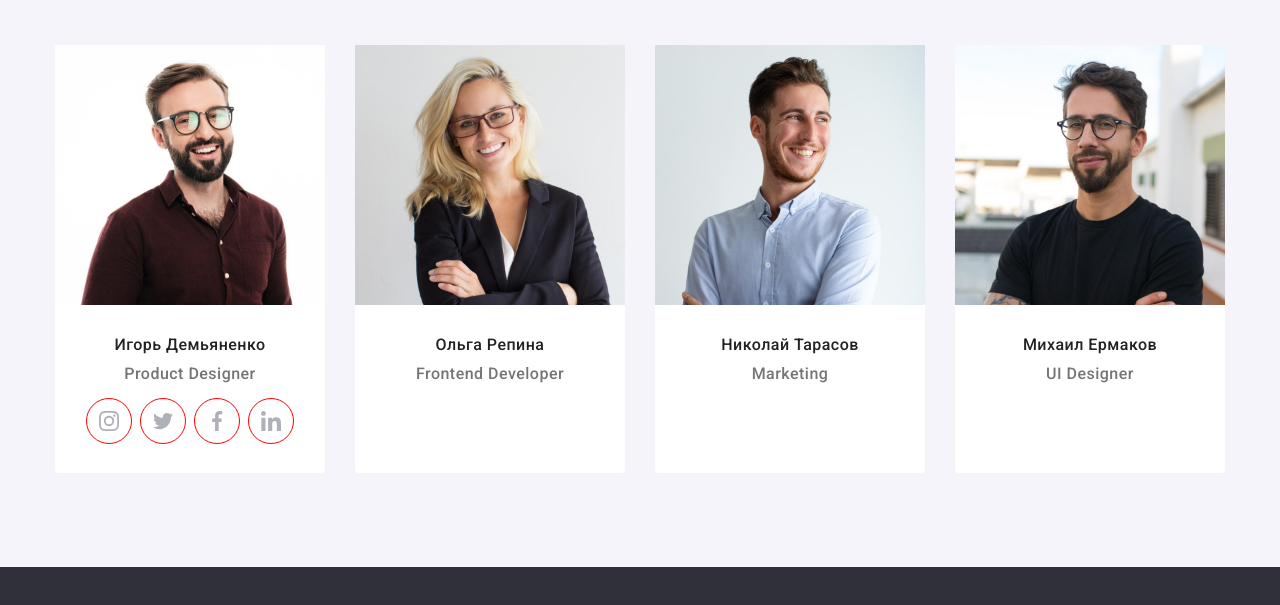
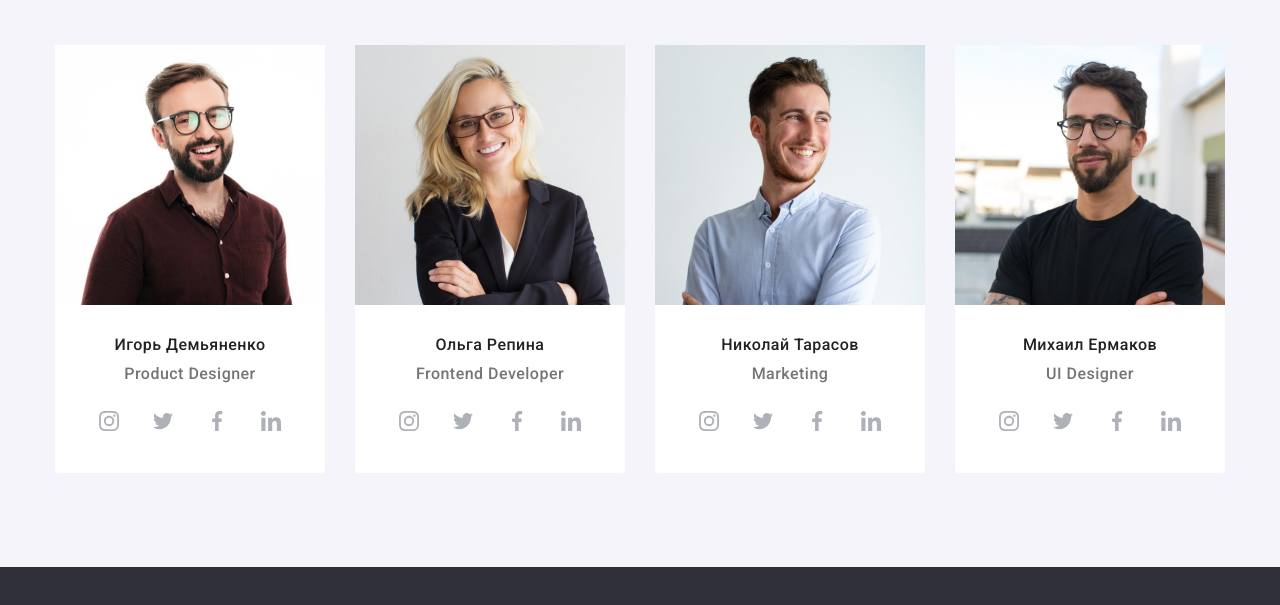
Before and after one commit to Ruslan-Chepurnoy/goit-markup-hw-04, a plain HTML site: page index.html in a window 1280 px wide. Shown: the part 1588-2193 px from the top of the page. Drawn offline with nearby package versions, Linux system fonts and the light colour scheme.

Commit message:
hw-4-last-day-15.43

```diff
--- a/css/styles.css
+++ b/css/styles.css
@@ -361,9 +361,7 @@ body {
   width: 44px;
   height: 44px;
   border-radius: 50%;
-  outline: 1px solid red;
 }
-
 .social-icon {
   fill: var(--social-color);
 }
@@ -372,9 +370,10 @@ body {
   background-color: var(--accent-color);
   fill: var(--first-color);
 }
-.social-icon:hover,
-.social-icon:focus {
+.social-link:hover .social-icon,
+.social-link:focus .social-icon {
   fill: var(--first-color);
+  background-color: var(--accent-color);
 }
 
 /* footer */
--- a/index.html
+++ b/index.html
@@ -188,6 +188,36 @@
               <div class="team-contein">
                 <h3 class="team-name">Ольга Репина</h3>
                 <p class="team-text" lang="en">Frontend Developer</p>
+                <ul class="list social-menu">
+                  <li class="social-item">
+                    <a href="" class="social-link">
+                      <svg class="social-icon" width="20" height="20">
+                        <use c href="./images/icons.svg#icon-instagram"></use>
+                      </svg>
+                    </a>
+                  </li>
+                  <li class="social-item">
+                    <a href="" class="social-link">
+                      <svg class="social-icon" width="20" height="20">
+                        <use href="./images/icons.svg#icon-twitter"></use>
+                      </svg>
+                    </a>
+                  </li>
+                  <li class="social-item">
+                    <a href="" class="social-link">
+                      <svg class="social-icon" width="20" height="20">
+                        <use href="./images/icons.svg#icon-facebook"></use>
+                      </svg>
+                    </a>
+                  </li>
+                  <li class="social-item">
+                    <a href="" class="social-link">
+                      <svg class="social-icon" width="20" height="20">
+                        <use href="./images/icons.svg#icon-linkedin"></use>
+                      </svg>
+                    </a>
+                  </li>
+                </ul>
               </div>
             </li>
             <li class="team-bord">
@@ -200,6 +230,36 @@
               <div class="team-contein">
                 <h3 class="team-name">Николай Тарасов</h3>
                 <p class="team-text" lang="en">Marketing</p>
+                <ul class="list social-menu">
+                  <li class="social-item">
+                    <a href="" class="social-link">
+                      <svg class="social-icon" width="20" height="20">
+                        <use c href="./images/icons.svg#icon-instagram"></use>
+                      </svg>
+                    </a>
+                  </li>
+                  <li class="social-item">
+                    <a href="" class="social-link">
+                      <svg class="social-icon" width="20" height="20">
+                        <use href="./images/icons.svg#icon-twitter"></use>
+                      </svg>
+                    </a>
+                  </li>
+                  <li class="social-item">
+                    <a href="" class="social-link">
+                      <svg class="social-icon" width="20" height="20">
+                        <use href="./images/icons.svg#icon-facebook"></use>
+                      </svg>
+                    </a>
+                  </li>
+                  <li class="social-item">
+                    <a href="" class="social-link">
+                      <svg class="social-icon" width="20" height="20">
+                        <use href="./images/icons.svg#icon-linkedin"></use>
+                      </svg>
+                    </a>
+                  </li>
+                </ul>
               </div>
             </li>
             <li class="team-bord">
@@ -212,6 +272,36 @@
               <div class="team-contein">
                 <h3 class="team-name">Михаил Ермаков</h3>
                 <p class="team-text" lang="en">UI Designer</p>
+                <ul class="list social-menu">
+                  <li class="social-item">
+                    <a href="" class="social-link">
+                      <svg class="social-icon" width="20" height="20">
+                        <use c href="./images/icons.svg#icon-instagram"></use>
+                      </svg>
+                    </a>
+                  </li>
+                  <li class="social-item">
+                    <a href="" class="social-link">
+                      <svg class="social-icon" width="20" height="20">
+                        <use href="./images/icons.svg#icon-twitter"></use>
+                      </svg>
+                    </a>
+                  </li>
+                  <li class="social-item">
+                    <a href="" class="social-link">
+                      <svg class="social-icon" width="20" height="20">
+                        <use href="./images/icons.svg#icon-facebook"></use>
+                      </svg>
+                    </a>
+                  </li>
+                  <li class="social-item">
+                    <a href="" class="social-link">
+                      <svg class="social-icon" width="20" height="20">
+                        <use href="./images/icons.svg#icon-linkedin"></use>
+                      </svg>
+                    </a>
+                  </li>
+                </ul>
               </div>
             </li>
           </ul>
```
